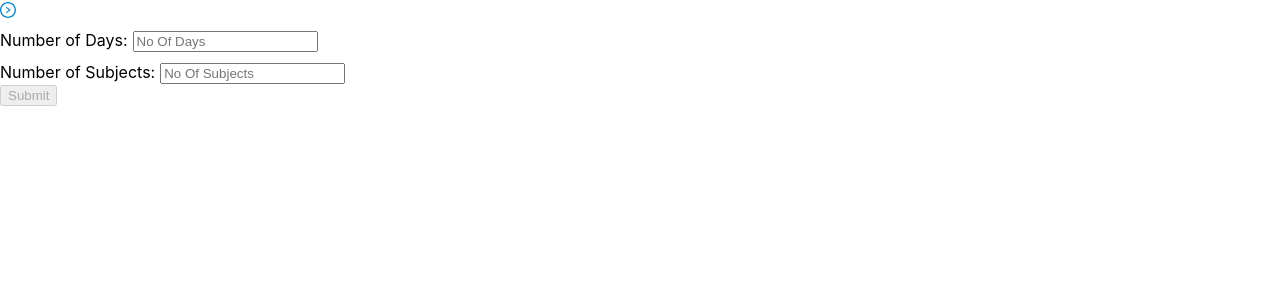
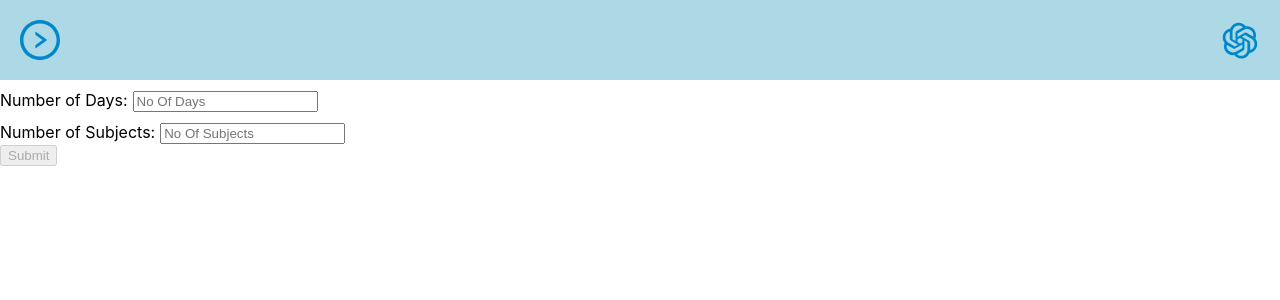
Before and after one commit to VinayKumar0999/TimeMaster, a React (Create React App) app: page / in a window 1280 px wide. Shown: the top 300 px of the page. Built offline with nearby package versions, Linux system fonts and the light colour scheme.

Commit message:
removed unwanted component

```diff
--- a/src/App.css
+++ b/src/App.css
@@ -42,3 +42,19 @@
 .input-spacing-label{
   margin-left: 5px;
 }
+.header{
+  height: 40px;
+  background-color: lightblue;
+  padding: 20px;
+  display: flex;
+  align-items: center;
+  justify-content: space-between;
+}
+.time-registration-form{
+ gap:20px
+}
+.time-flex{
+  display: flex;
+    align-items: center;
+    flex-direction: column;
+}
--- a/src/common/HeaderComponent.js
+++ b/src/common/HeaderComponent.js
@@ -1,10 +1,13 @@
 import {
-  RightCircleOutlined
+  RightCircleOutlined,
+  OpenAIOutlined
 } from '@ant-design/icons';
+import '../App.css';
 const Header =()=> {
     return (
         <header className="header">
-            <RightCircleOutlined style={{ fontSize: '2git 6px', color: '#08c' }}/>
+            <RightCircleOutlined style={{ fontSize: '40px', color: '#08c' }}/>
+            <OpenAIOutlined style={{ fontSize: '40px', color: '#08c' }}/>
         </header>
     );
 }
--- a/src/common/RegistrationForm.js
+++ b/src/common/RegistrationForm.js
@@ -94,7 +94,7 @@ const RegisterForm = () => {
 
   return (
     <>
-    <form onSubmit={handleSubmit}>
+    <form onSubmit={handleSubmit} className="time-registration-form">
     <div className='common-input-field'>
       <label>
         Number of Days:
```
Also changed, not shown: src/common/InputComponent.js (deleted, +0 -12 lines).
